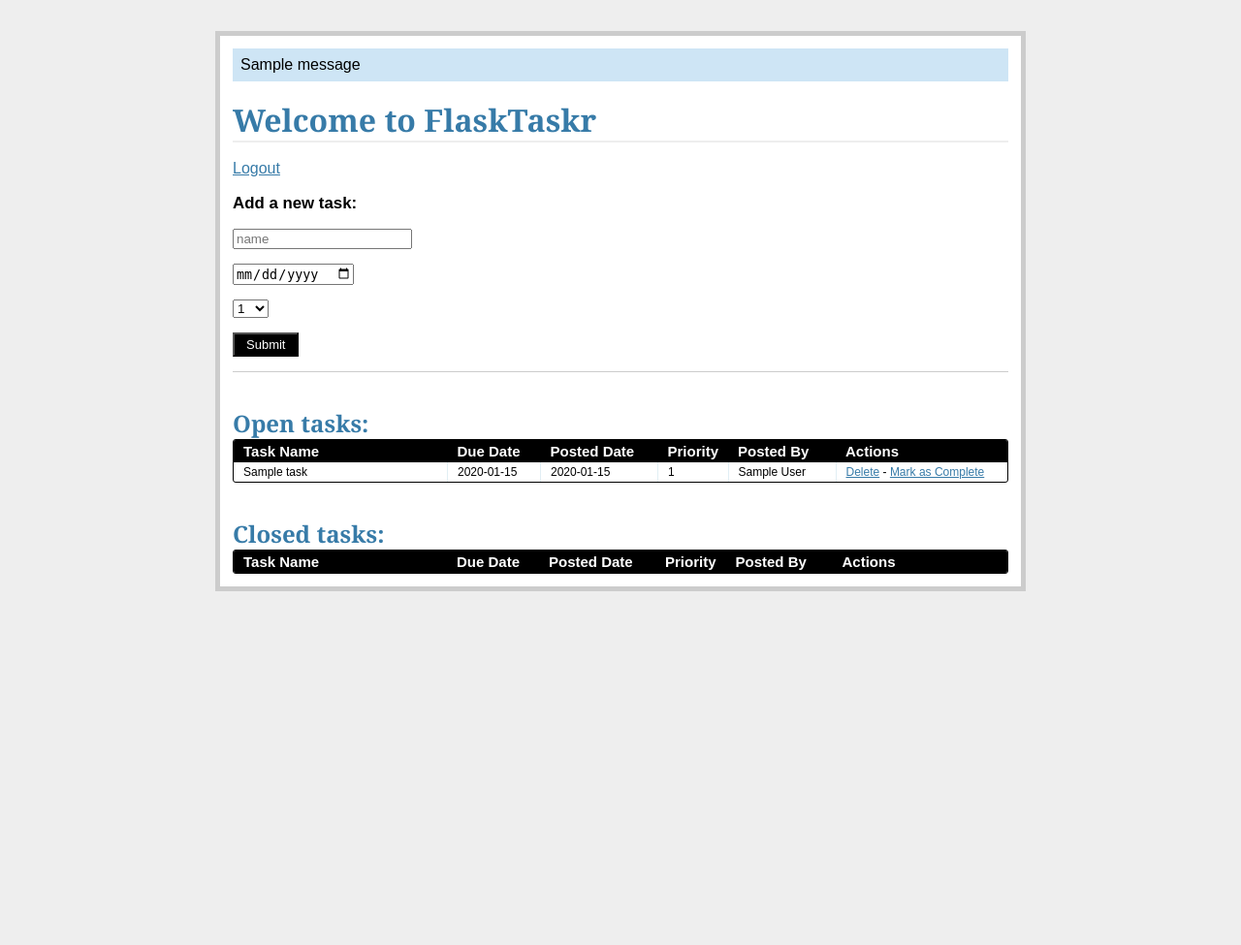
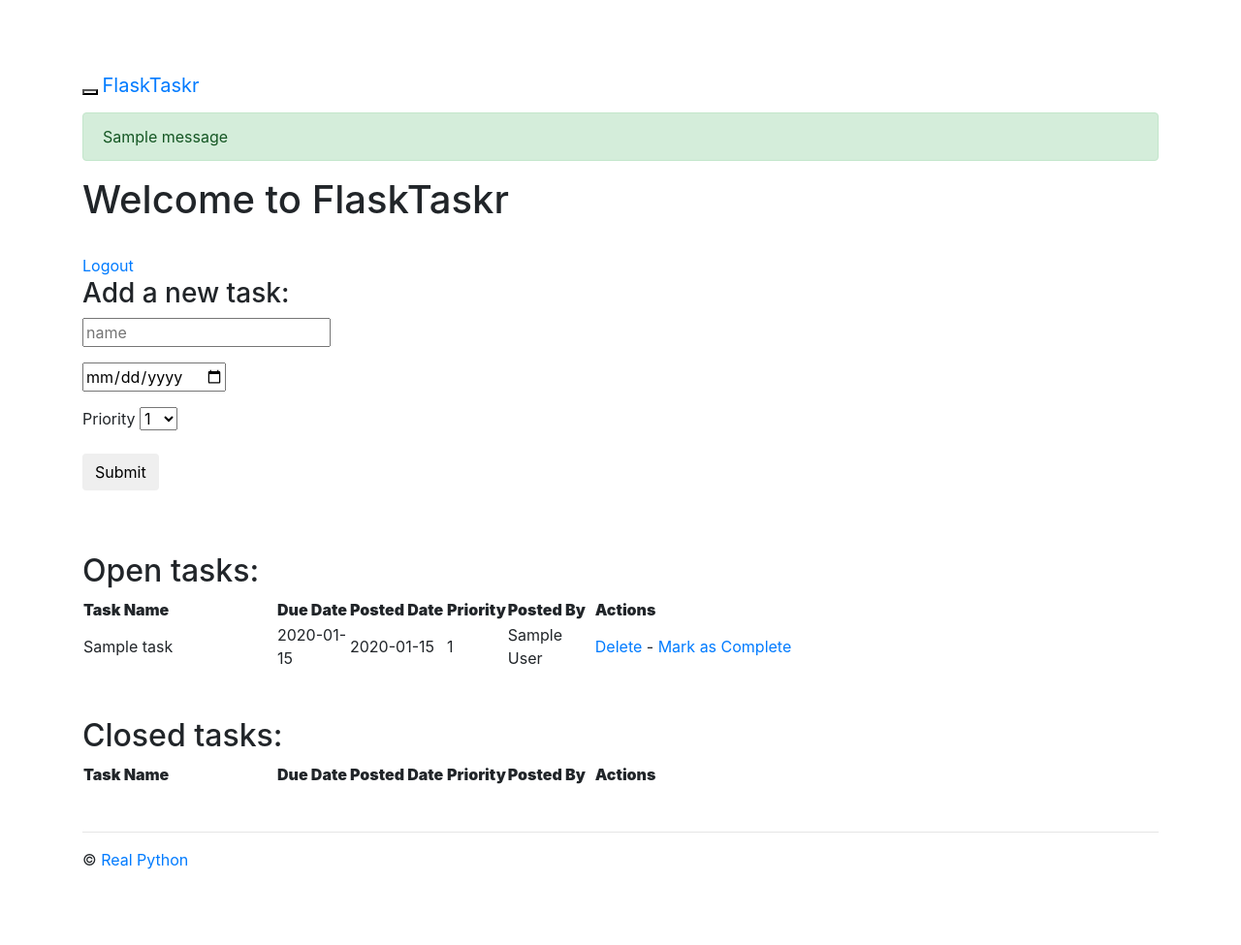
Before and after one commit to Tonzzu/FlaskTaskr, a Flask app: page /add/ in a window 1280 px wide. Shown: the whole page at 97% size. Before the commit the page ends 610 px from the top, so only its background shows below. Run offline with Flask 2, Linux system fonts and the light colour scheme; a user stored in the database is signed in; tables that the repository leaves empty hold one stand-in row (values such as "Sample post"); one stand-in notice (Sample message) is shown; lists and menus that the app fills with data are empty; some libraries are stand-ins or nearby versions.

Commit message:
eight commit -more styling

```diff
--- a/project/static/css/main.css
+++ b/project/static/css/main.css
@@ -1,151 +1,16 @@
 body {
-  font-family: sans-serif;
-  background: #eee;
+padding: 60px 0;
+background: #ffffff;
 }
-
-a, h1, h2 {
-  color: #377BA8;
-}
-
-h1, h2 {
-  font-family: 'Georgia', serif;
-  margin: 0;
-}
-
-h1 {
-  border-bottom: 2px solid #eee;
-}
-
-h2 {
-  font-size: 1.5em;
-}
-
-label {
-  display: block;
-  font-weight: bold;
-}
-
-.page {
-  margin: 2em auto;
-  width: 50em;
-  border: 5px solid #ccc;
-  padding: 0.8em;
-  background: white;
-}
-
-.entries {
-  list-style: none;
-  margin: 0;
-  padding: 0;
-}
-
-.entries li {
-  margin: 0.8em 1.2em;
-}
-
-.entries li h2 {
-  margin-left: -1em;
-}
-
-.add-task {
-  font-size: 0.9em;
-  border-bottom: 1px solid #ccc;
-}
-.add-task dl {
-  font-weight: bold;
-}
-
-.metanav {
-  text-align: right;
-  font-size: 0.8em;
-  padding: 0.3em;
-  margin-bottom: 1em;
-  background: #fafafa;
-}
-
-.flash {
-  background: #CEE5F5;
-  padding: 0.5em;
+.footer {
+padding-top: 30px;
 }
 
 .error {
-  background: #F0D6D6;
-  padding: 0.5em;
+color: red;
+font-size: .8em;
 }
 
 .input-group {
-  margin-bottom: 15px;
+margin: 15px 0;
 }
-
-.datagrid table {
-  border-collapse: collapse;
-  text-align: left;
-  width: 100%;
-}
-
-.datagrid {
-  background: #fff;
-  overflow: hidden;
-  border: 1px solid #000000;
-  border-radius: 3px;
-}
-
-.datagrid table td, .datagrid table th {
-  padding: 3px 10px;
-}
-
-.datagrid table thead th {
-  background-color:#000000;
-  color:#FFFFFF;
-  font-size: 15px;
-  font-weight: bold;
-}
-.datagrid table thead th:first-child {
-  border: none;
-}
-
-.datagrid table tbody td {
-  color: #000000;
-  border-left: 1px solid #E1EEF4;
-  font-size: 12px;
-  font-weight: normal;
-}
-
-.datagrid table tbody .alt td {
-  background: #E1EEF4;
-  color: #000000;
-}
-
-.datagrid table tbody td:first-child {
-  border-left: none;
-}
-
-.datagrid table tbody tr:last-child td {
-  border-bottom: none;
-}
-
-.button {
-  background-color:#000;
-  display:inline-block;
-  color:#ffffff;
-  font-size:13px;
-  padding:3px 12px;
-  margin: 0;
-  text-decoration:none;
-  position:relative;
-}
-
-.inline_form .input_group {
-    display: inline-block;
-    margin: 10px 5px;
-}
-
-.input_group input {
-    width: 100%;
-}
-
-.error {
-    color: red;
-    font-size: .8em;
-    background-color: #FFFFFF;
-}
--- a/project/templates/_base.html
+++ b/project/templates/_base.html
@@ -1,26 +1,64 @@
 <!DOCTYPE html>
-<html>
+<html lang="en">
   <head>
-        <title>Welcome to flaskTask!</title>
+    <meta charset="utf-8">
+    <meta http-equiv="X-UA-Compatible" content="IE=edge">
+    <meta name="viewport" content="width=device-width, initial-scale=1">
+    <meta name="description" content="">
+    <meta name="author" content="">
+    <title>Welcome to FlaskTaskr!!!</title>
+    <!-- styles -->
+    <link href="https://stackpath.bootstrapcdn.com/bootstrap/4.1.3/css/bootstrap.min.css" rel="stylesheet">
     <link rel="stylesheet" href="{{ url_for('static', filename='css/main.css') }}">
   </head>
   <body>
-        <div class="page">
+
+    <div class="navbar navbar-inverse navbar-fixed-top" role="navigation">
+      <div class="container">
+        <div class="navbar-header">
+          <button type="button" class="navbar-toggle" data-toggle="collapse" data-target=".navbar-collapse">
+            <span class="sr-only">Toggle navigation</span>
+            <span class="icon-bar"></span>
+            <span class="icon-bar"></span>
+            <span class="icon-bar"></span>
+          </button>
+          <a class="navbar-brand" href="/">FlaskTaskr</a>
+        </div>
+        <div class="collapse navbar-collapse">
+          <ul class="nav navbar-nav">
+            {% if not session.logged_in %}
+              <li><a href="/register">Signup</a></li>
+            {% else %}
+              <li><a href="/logout">Signout</a></li>
+            {% endif %}
+          </ul>
+        </div><!--/.nav-collapse -->
+      </div>
+    </div>
+
+    <div class="container">
+      <div class="content">
 
         {% for message in get_flashed_messages() %}
-                <div class="flash">{{ message }}</div>
+          <div class="alert alert-success">{{ message }}</div>
         {% endfor %}
 
-            {%  if error %}
-                <div class="error"><strong>Error:</strong>{{ error }}</div>
+        {% if error %}
+          <div class="error"><strong>Error:</strong> {{ error }}</div>
         {% endif %}
-
-            <br>
 
         {% block content %}
         {% endblock %}
 
       </div>
+      <div class="footer">
+        <hr>
+        <p>&copy; <a href="https://www.realpython.com">Real Python</a></p>
+      </div>
+    </div><!-- /.container -->
 
+    <!-- scripts -->
+    <script src="https://code.jquery.com/jquery-3.3.1.slim.min.js"></script>
+    <script src="https://stackpath.bootstrapcdn.com/bootstrap/4.1.3/js/bootstrap.min.js"></script>
   </body>
 </html>
--- a/project/templates/tasks.html
+++ b/project/templates/tasks.html
@@ -6,41 +6,41 @@
 <a href="{{ url_for('logout') }}">Logout</a>
 <div class="add-task">
   <h3>Add a new task:</h3>
-  <form action="{{ url_for('new_task') }}" method="post" class="inline-form">
+    <form action="{{ url_for('new_task') }}" method="post">
       {{ form.csrf_token }}
-    <div class="input-group">
+      <div class="form-group">
         {{ form.name(placeholder="name") }}
         {% if form.name.errors %}
-        <div class="error">
+          <span class="error">
             {% for error in form.name.errors %}
-            {{error}}
+              {{ error }}
             {% endfor %}
-        </div>
+          </span>
         {% endif %}
       </div>
-    <div class="input-group">
+      <div class="form-group">
         {{ form.due_date(placeholder="due date") }}
         {% if form.due_date.errors %}
-        <div class="error">
+          <span class="error">
             {% for error in form.due_date.errors %}
-            {{error}}
+              {{ error }}
             {% endfor %}
-        </div>
+          </span>
         {% endif %}
       </div>
-    <div class="input-group">
-      {{ form.priority(placeholder="priority") }}
+      <div class="form-group">
+        {{ form.priority.label }}
+        {{ form.priority }}
         {% if form.priority.errors %}
-        <div class="error">
+          <span class="error">
             {% for error in form.priority.errors %}
-            {{error}}
+              {{ error }}
             {% endfor %}
-        </div>
+          </span>
         {% endif %}
       </div>
-    <div class="input-group">
-      <button class="button" type="submit">Submit</button>
-    </div>
+      <div class="form-group"><input class="btn btn-default" type="submit" value="Submit"></div>
+    </form>
 </div>
 <div class="entries">
   <br>
--- a/project/views.py
+++ b/project/views.py
@@ -58,8 +58,6 @@ def login():
                 return redirect(url_for('tasks'))
             else:
                 error = 'Invalid username or password.'
-        else:
-            error = 'Both fields are required.'
     return render_template('login.html', form=form, error=error)
 
 @app.route('/tasks/')
```
Also changed, not shown: project/requirements.txt (added, +11 -0 lines), project/templates/login.html (+12 -14 lines), project/templates/register.html (+10 -18 lines), project/test.db, 1 other file. Lines whose indentation alone changed are shown as unchanged.
